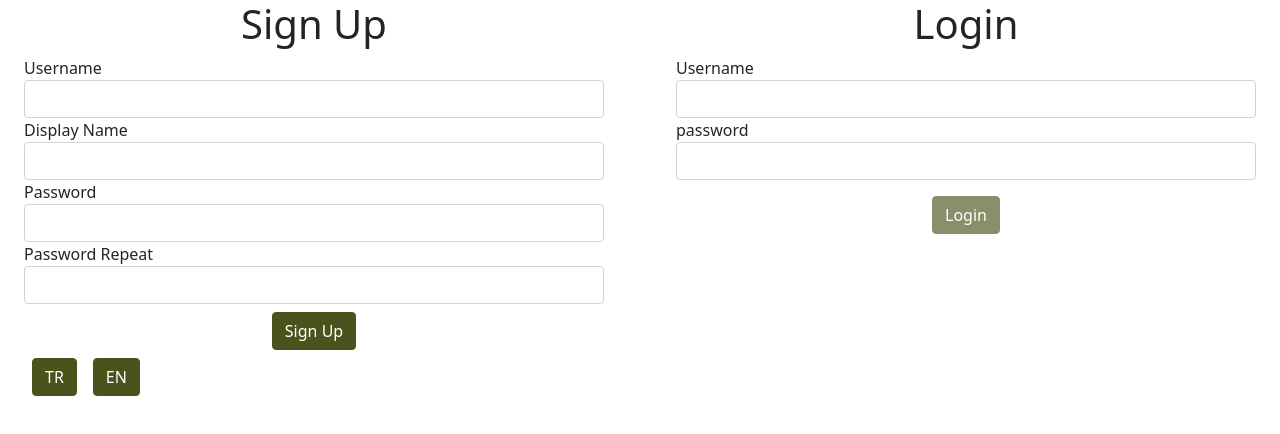
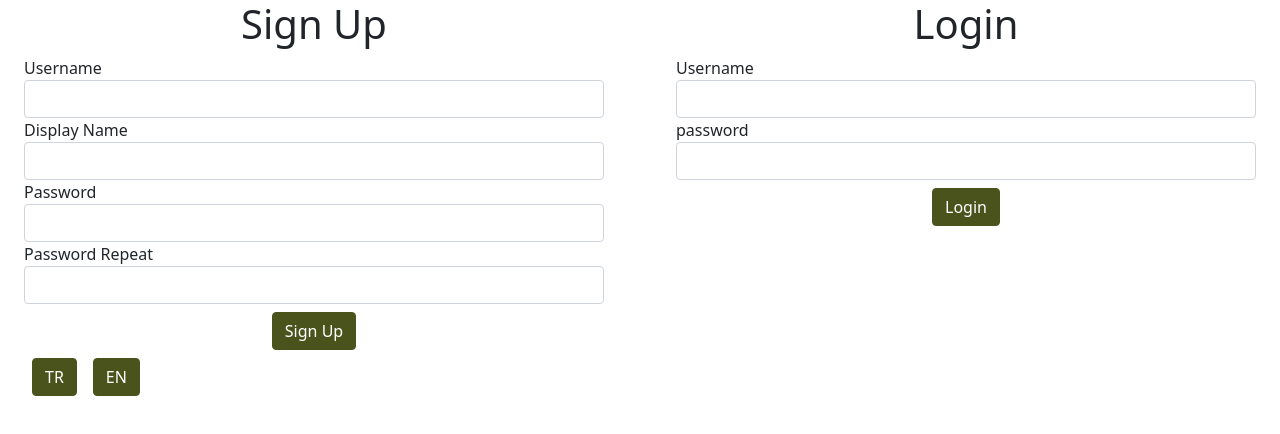
Before and after one commit to kcguran/frontend-holy, a React (Create React App) app: page / in a window 1280 px wide. Shown: the top 434 px of the page. Built offline with nearby package versions, Linux system fonts and the light colour scheme.

Commit message:
Higher ORder Components

```diff
--- a/src/container/App.js
+++ b/src/container/App.js
@@ -1,5 +1,4 @@
 import React from "react";
-import ApiProgress from "../shared/ApiProgress";
 import LoginPage from "../pages/LoginPage";
 import UserSignupPage from "../pages/UserSignupPage";
 
@@ -7,15 +6,10 @@ function App() {
   return (
     <div className="row">
       <div className="col">
-        <ApiProgress path="/api/1.0/users">
-          <UserSignupPage>
-          </UserSignupPage>
-        </ApiProgress>
+          <UserSignupPage />
       </div>
       <div className="col">
-        <ApiProgress path="/api/1.0/auth">
           <LoginPage />
-        </ApiProgress>
       </div>
 
     </div>
--- a/src/pages/LoginPage.js
+++ b/src/pages/LoginPage.js
@@ -2,6 +2,8 @@ import React, { Component } from 'react';
 import Input from '../components/input';
 import { login } from '../api/apiCalls';
 import ButtonWithProgress from '../components/ButtonWithProgress';
+import { withTranslation } from 'react-i18next';
+import { withApiProgress } from '../shared/ApiProgress';
 
 class LoginPage extends Component {
 
@@ -50,13 +52,13 @@ class LoginPage extends Component {
                 <form>
                     <Input label="Username" name="username" onChange={this.onChange} />
                     <Input label="password" name="password" type="password" onChange={this.onChange} />
-                    {this.state.error && <div className='alert alert-danger'>{error}</div>}
-                    <div className='text-center mt-2'>
+                    {error && <div className='alert alert-danger'>{error}</div>}
+                    <div className="text-center">
                         <ButtonWithProgress
                             onClick={this.onClickLogin}
-                            disabled={!buttonEnabled || pendingApiCall}
+                            disabled={pendingApiCall}
                             pendingApiCall={pendingApiCall}
-                            text={'Login'}
+                            text={('Login')}
                         />
                     </div>
                 </form>
@@ -65,4 +67,7 @@ class LoginPage extends Component {
     }
 }
 
-export default LoginPage;
+const LoginPageWithTranslation = withTranslation()(LoginPage);
+
+
+export default withApiProgress(LoginPageWithTranslation, '/api/1.0/auth');
--- a/src/pages/UserSignupPage.js
+++ b/src/pages/UserSignupPage.js
@@ -3,6 +3,7 @@ import { signUp, changeLanguage } from '../api/apiCalls'
 import Input from '../components/input';
 import { withTranslation } from 'react-i18next';
 import ButtonWithProgress from "../components/ButtonWithProgress";
+import { withApiProgress } from "../shared/ApiProgress";
 
 class UserSignupPage extends React.Component {
 
@@ -52,12 +53,6 @@ class UserSignupPage extends React.Component {
         }
     };
 
-    onChangeLanguage = language => {
-        const { i18n } = this.props;
-        i18n.changeLanguage(language);
-        changeLanguage(language);
-
-    }
 
 
     render() {
@@ -94,6 +89,10 @@ class UserSignupPage extends React.Component {
             </div>
         )
     };
+
 }
 
-export default withTranslation()(UserSignupPage);
+const UserSignupPageWithTranslation = withTranslation()(UserSignupPage);
+const UserSignupPageWithApiProgress = withApiProgress(UserSignupPageWithTranslation,'/api/1.0/users');
+
+export default UserSignupPageWithApiProgress;
--- a/src/shared/ApiProgress.js
+++ b/src/shared/ApiProgress.js
@@ -1,7 +1,14 @@
 import React, { Component } from 'react';
 import axios from 'axios';
 
-class ApiProgress extends Component {
+function getDisplayName(WrappedComponent) {
+    return WrappedComponent.displayName || WrappedComponent.name || 'Component';
+}
+
+export function withApiProgress(WrappedComponent, apiPath) {
+    return class extends Component {
+
+        static displayName = `ApiProgress(${getDisplayName(WrappedComponent)})`;
 
         state = {
             pendingApiCall: false
@@ -22,19 +29,14 @@ class ApiProgress extends Component {
         }
 
         updateApiCallFor = (url, inProgress) => {
-        if (url === this.props.path) {
+            if (url === apiPath) {
                 this.setState({ pendingApiCall: inProgress })
             }
         }
 
         render() {
             const { pendingApiCall } = this.state
-        return (
-            <div>
-                {React.cloneElement(this.props.children, { pendingApiCall })}
-            </div>
-        );
+            return <WrappedComponent pendingApiCall={pendingApiCall} {...this.props} />
         }
     }
-
-export default ApiProgress;
+}
```
Lines whose indentation alone changed are shown as unchanged.
